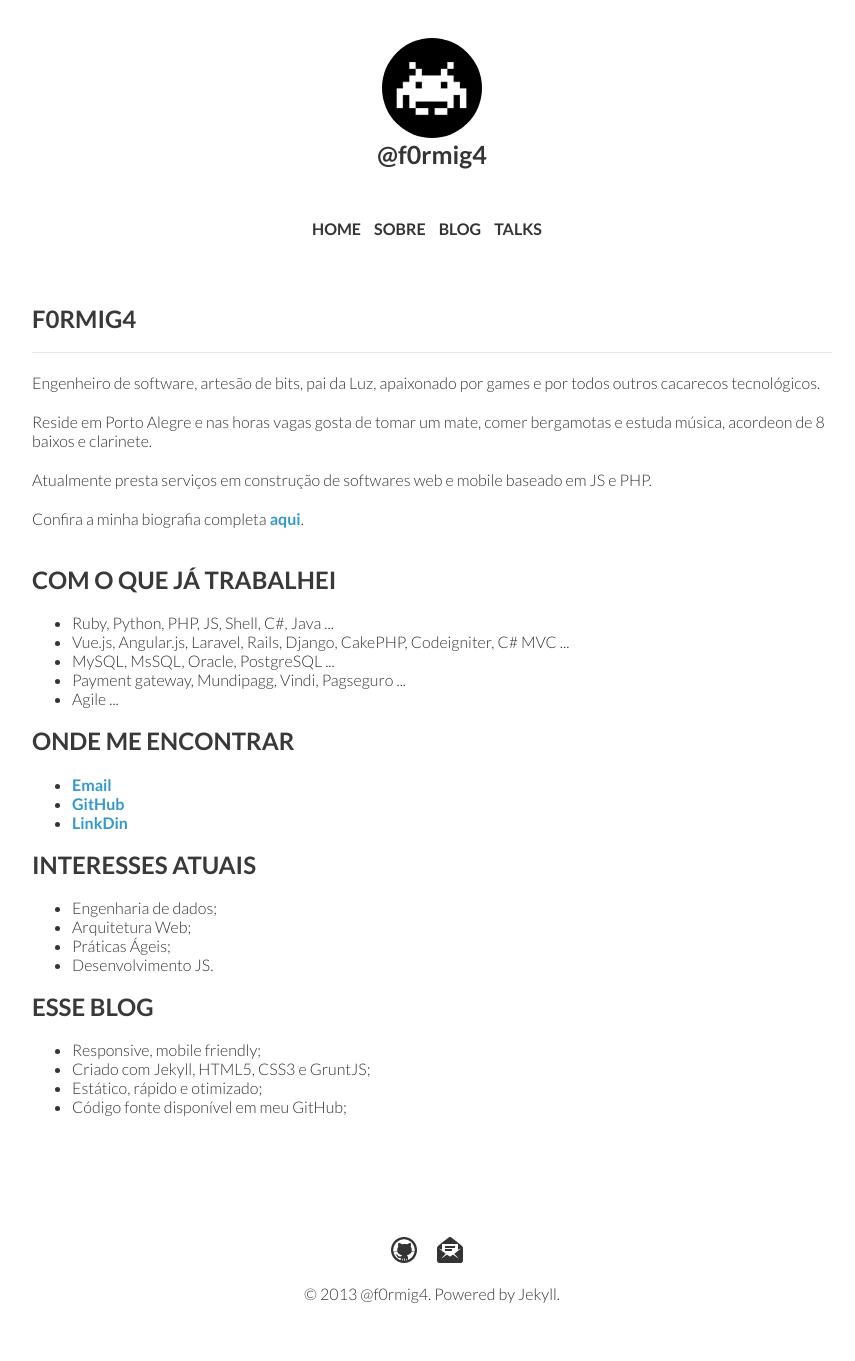
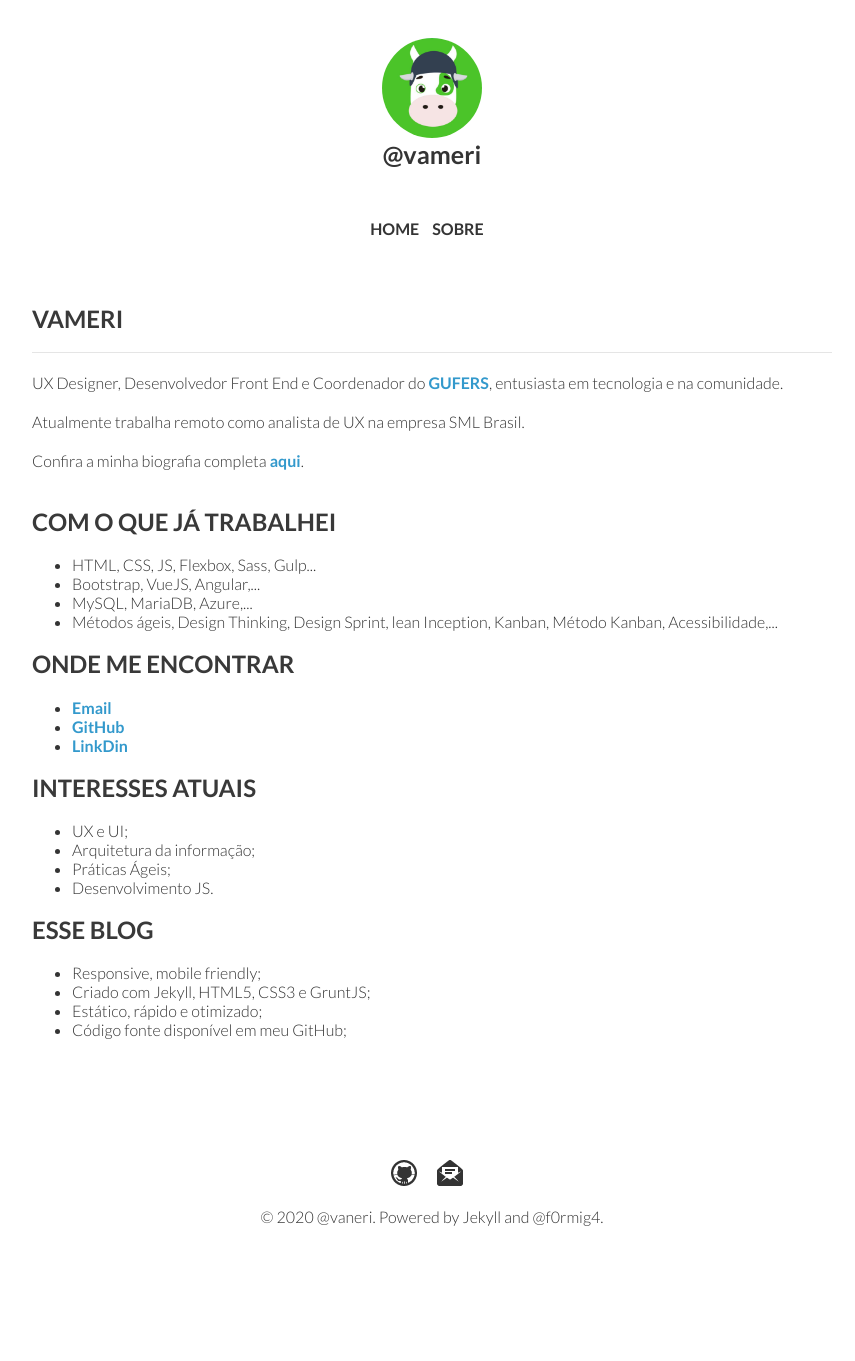
Before and after one commit to vameri/vameri.github.io, a Jekyll site: the page built from about/index.html, in a window 1280 px wide. Shown: the whole page, without its empty margins (208-1063 px from the left). Built offline with Jekyll 4.4.1, drawn with Linux system fonts in a browser that asks for light colours; after the commit the page ends 1284 px from its top, so only the background shows below that.

Commit message:
Atualizando o template

```diff
--- a/README.markdown
+++ b/README.markdown
@@ -1,4 +1,4 @@
-# Pesonal Web Site - f0rmig4
+# Pesonal Web Site - vameri
 
 ## Description
 This is my personal site, I intend to share it with my projects and work experiences.
@@ -10,8 +10,8 @@ This site:
 - Static, faster and optimized.
 
 ## Run
-git clone git@github.com:f0rmig4/f0rmig4.github.io.git
-cd f0rmig4.github.io.git
+git clone git@github.com:vameri/vameri.github.io.git
+cd vameri.github.io.git
 bundle exec jekyll serve
 
 ## Run Grunt
--- a/_config.yml
+++ b/_config.yml
@@ -3,15 +3,13 @@ permalink: /blog/:title
 # Themes are encouraged to use these universal variables
 # so be sure to set them if your theme uses them.
 #
-title : f0rmig4
-description: Site do f0rmig4. Engenheiro de software, artesão de bits, pai da Luz, apaixonado por games e por todos outros cacarecos tecnológicos.
-keywords: site f0rmig4, engenheiro de software, artesão de bits, desenvolvedor web
+title : vameri
+description: UX Designer, Desenvolvedor Front End e Coordenador do GUFERS, entusiasta em tecnologia e na comunidade.
+keywords: site vameri, UX Designer, Front End, desenvolvedor web, GUFERS
 author :
-  name : f0rmig4
-  email : f0rmig4@protonmail.com
-  github : https://github.com/f0rmig4
-  twitter: https://twitter.com/f0rmig4
-  facebook: http://www.facebook.com/f0rmig4
-  linkdin: http://br.linkedin.com/in/f0rmig4
+  name : vameri
+  email : vameri@pm.me
+  github : https://github.com/vameri
+  linkdin: http://br.linkedin.com/in/vameri
 
-production_url : http://f0rmig4.github.io/
+production_url : http://vameri.github.io/
--- a/_layouts/default.html
+++ b/_layouts/default.html
@@ -21,13 +21,13 @@
   <body>
     <div class="wrapper">
       <header>
-        <img src="{{ site.production_url }}/assets/images/f0rmig4.png" alt="foto f0rmig4" height="100" width="100">
-        <h2><a href="/" alt="home">@f0rmig4</a></h2>
+        <img src="{{ site.production_url }}/assets/images/vameri.jpg" alt="foto vameri" height="100" width="100">
+        <h2><a href="/" alt="home">@vameri</a></h2>
         <ul>
           <li><a href="/" alt="sobre">home</a></li>
           <li><a href="/about/" alt="blog">sobre</a></li>
-          <li><a href="/blog/" alt="blog">blog</a></li>
-          <li><a href="/talks/" alt="talks">talks</a></li>
+          <!-- <li><a href="/blog/" alt="blog">blog</a></li>
+          <li><a href="/talks/" alt="talks">talks</a></li> -->
         </ul>
       </header>
       <section>
@@ -38,7 +38,7 @@
           <li><a id="github" href="{{ site.author.github }}" alt="github" target="_blanck">GitHub</a></li>
           <li><a id="email" href="mailto:{{ site.author.email }}">E-mail</a></li>
         </ul>
-        <p>© 2013 @f0rmig4. Powered by Jekyll.</p>
+        <p>© 2020 @vaneri. Powered by Jekyll and @f0rmig4.</p>
       </footer>
     </div>
     <img src="/assets/images/madruga.png" id="madruga" />
--- a/about/index.html
+++ b/about/index.html
@@ -1,41 +1,41 @@
 ---
 layout: default
 title: About
-description: Engenheiro de software, artesão de bits, pai da Luz, apaixonado por games e por todos outros cacarecos tecnológicos.
+description: UX Designer, Desenvolvedor Front End e Coordenador do GUFERS, entusiasta em tecnologia e na comunidade.
 ---
+
 <article>
-  <h2>f0rmig4</h2>
+  <h2>vameri</h2>
   <hr>
 </article>
 <article>
-  <p>Engenheiro de software, artesão de bits, pai da Luz, apaixonado por games e por todos outros cacarecos tecnológicos.</p>
-  <p>Reside em Porto Alegre e nas horas vagas gosta de tomar um mate, comer bergamotas e estuda música, acordeon de 8 baixos e clarinete.</p>
-  <p>Atualmente presta serviços em construção de softwares web e mobile baseado em JS e PHP.</p>
+  <p>UX Designer, Desenvolvedor Front End e Coordenador do <a href="http://sucesurs.org.br/grupos/gufers">GUFERS</a>,
+    entusiasta em tecnologia e na comunidade.</p>
+   <p>Atualmente trabalha remoto como analista de UX na empresa SML Brasil.</p>
   <p>Confira a minha biografia completa <a href="/bio">aqui</a>.</p><br />
 </article>
 <article>
   <h2>Com o que já trabalhei</h2>
   <ul>
-    <li>Ruby, Python, PHP, JS, Shell, C#, Java ...</li>
-    <li>Vue.js, Angular.js, Laravel, Rails, Django, CakePHP, Codeigniter, C# MVC ...</li>
-    <li>MySQL, MsSQL, Oracle, PostgreSQL ...</li>
-    <li>Payment gateway, Mundipagg, Vindi, Pagseguro ...</li>
-    <li>Agile ...</li>
+    <li>HTML, CSS, JS, Flexbox, Sass, Gulp...</li>
+    <li>Bootstrap, VueJS, Angular,...</li>
+    <li>MySQL, MariaDB, Azure,...</li>
+    <li>Métodos ágeis, Design Thinking, Design Sprint, lean Inception, Kanban, Método Kanban, Acessibilidade,...</li>
   </ul>
 </article>
 <article>
   <h2>Onde me Encontrar</h2>
   <ul>
-    <li><a href="mailto:f0rmig4@gmail.com" alt="email f0rmig4">Email</a></li>
-    <li><a href="https://github.com/f0rmig4" alt="github f0rmig4" target="_blanck">GitHub</a></li>
-    <li><a href="http://br.linkedin.com/in/f0rmig4" alt="linkdin f0rmig4" target="_blanck">LinkDin</a></li>
+    <li><a href="mailto:vameri@pm.me" alt="email vameri">Email</a></li>
+    <li><a href="https://github.com/vameri" alt="github vameri" target="_blanck">GitHub</a></li>
+    <li><a href="http://br.linkedin.com/in/vameri" alt="linkdin vameri" target="_blanck">LinkDin</a></li>
   </ul>
 </article>
 <article>
     <h2>Interesses Atuais</h2>
   <ul>
-    <li>Engenharia de dados;</li>
-    <li>Arquitetura Web;</li>
+    <li>UX e UI;</li>
+    <li>Arquitetura da informação;</li>
     <li>Práticas Ágeis;</li>
     <li>Desenvolvimento JS.</li>
   </ul>
```
Also changed, not shown: bio/index.html (+13 -13 lines), assets/images/vameri.jpg (added).
